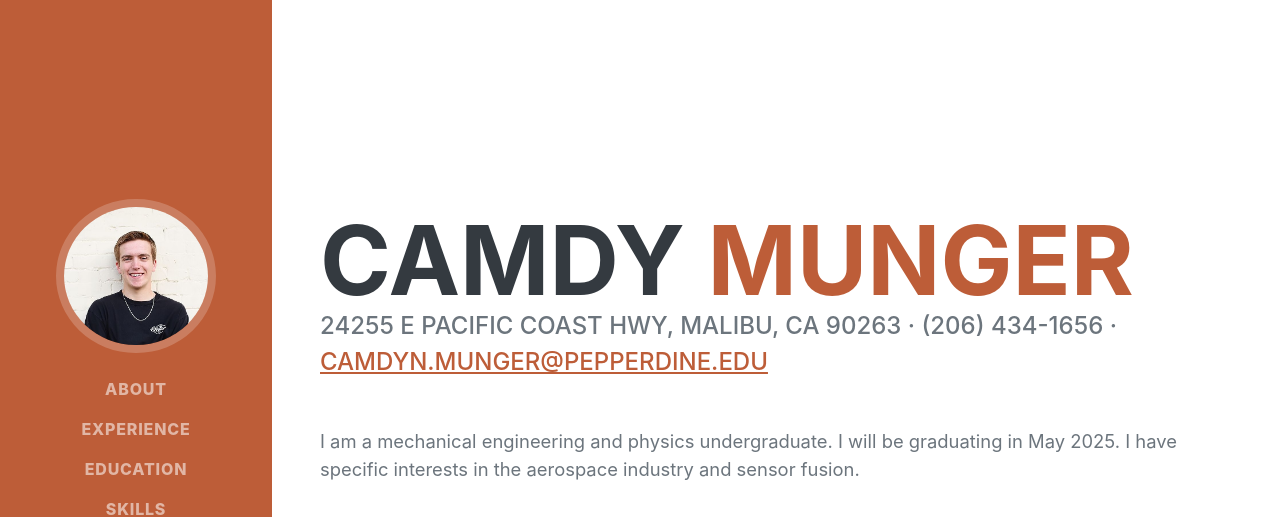
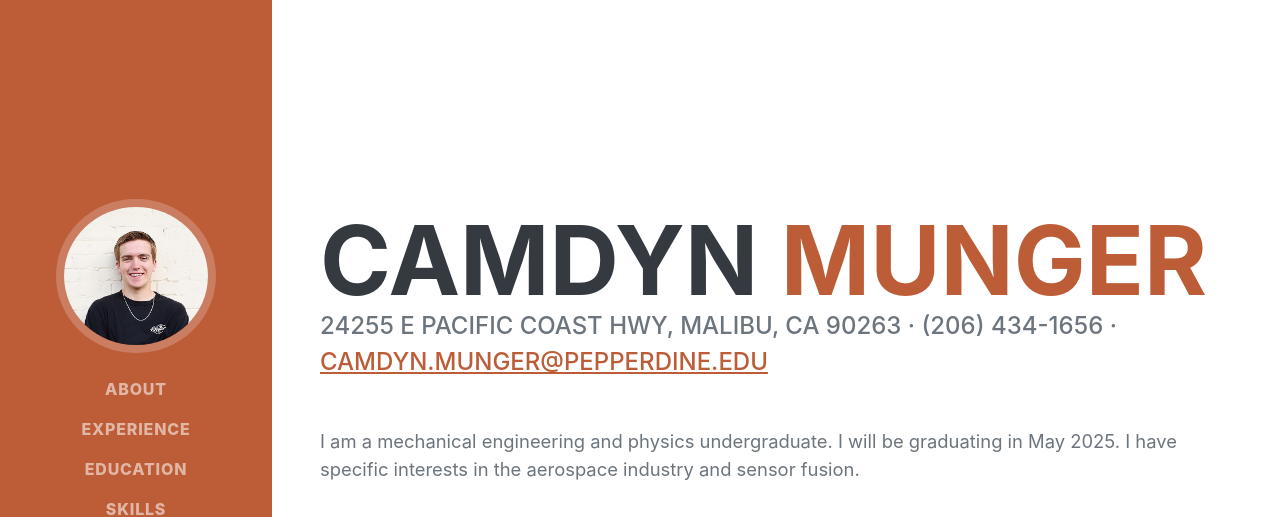
Before and after one commit to cjmunger/cjmunger.github.io, a plain HTML site: page index.html in a window 1280 px wide. Shown: the top 517 px of the page. Drawn offline with nearby package versions, Linux system fonts and the light colour scheme; a web font is replaced by a local one.

Commit message:
Update index.html

```diff
--- a/index.html
+++ b/index.html
@@ -40,7 +40,7 @@
             <section class="resume-section" id="about">
                 <div class="resume-section-content">
                     <h1 class="mb-0">
-                        Camdy
+                        Camdyn
                         <span class="text-primary">Munger</span>
                     </h1>
                     <div class="subheading mb-5">
```
